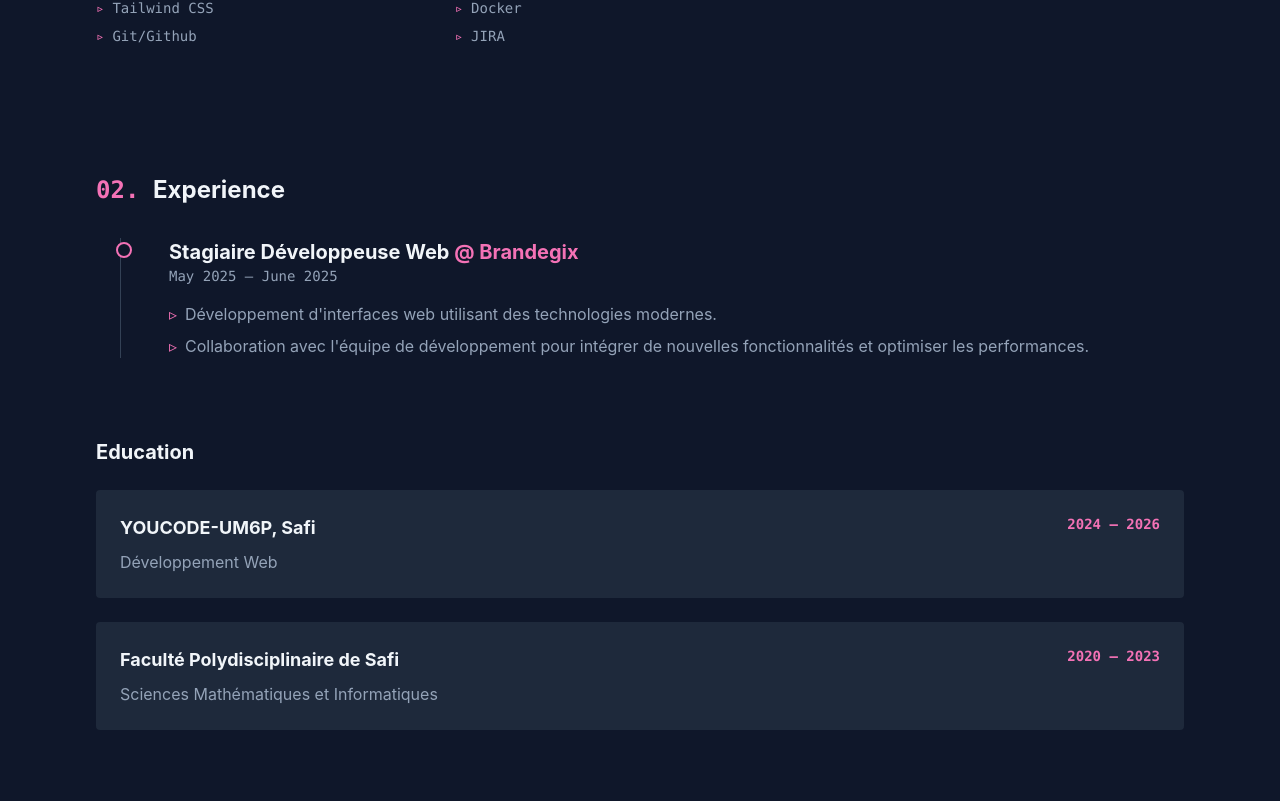
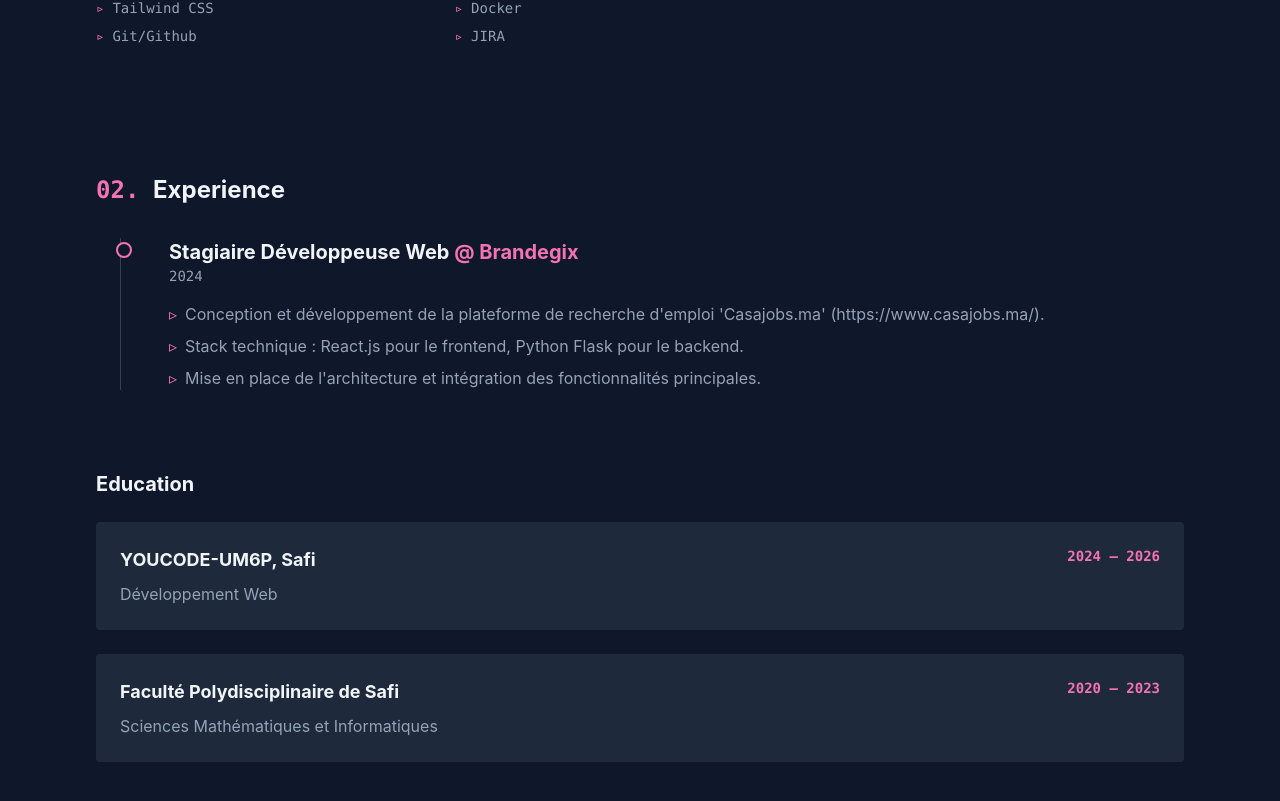
Before and after one commit to ManaR-Rch/My-portfolio, a React (Vite) app: page / in a window 1280 px wide. Shown: the part 1307-2108 px from the top of the page. Built offline with nearby package versions, Linux system fonts and the light colour scheme.

Commit message:
Update About: Add Casajobs experience

```diff
--- a/src/components/About.jsx
+++ b/src/components/About.jsx
@@ -10,10 +10,11 @@ const About = () => {
         {
             company: "Brandegix",
             role: "Stagiaire Développeuse Web",
-            date: "May 2025 – June 2025",
+            date: "2024",
             description: [
-                "Développement d'interfaces web utilisant des technologies modernes.",
-                "Collaboration avec l'équipe de développement pour intégrer de nouvelles fonctionnalités et optimiser les performances."
+                "Conception et développement de la plateforme de recherche d'emploi 'Casajobs.ma' (https://www.casajobs.ma/).",
+                "Stack technique : React.js pour le frontend, Python Flask pour le backend.",
+                "Mise en place de l'architecture et intégration des fonctionnalités principales."
             ]
         }
     ];
```
